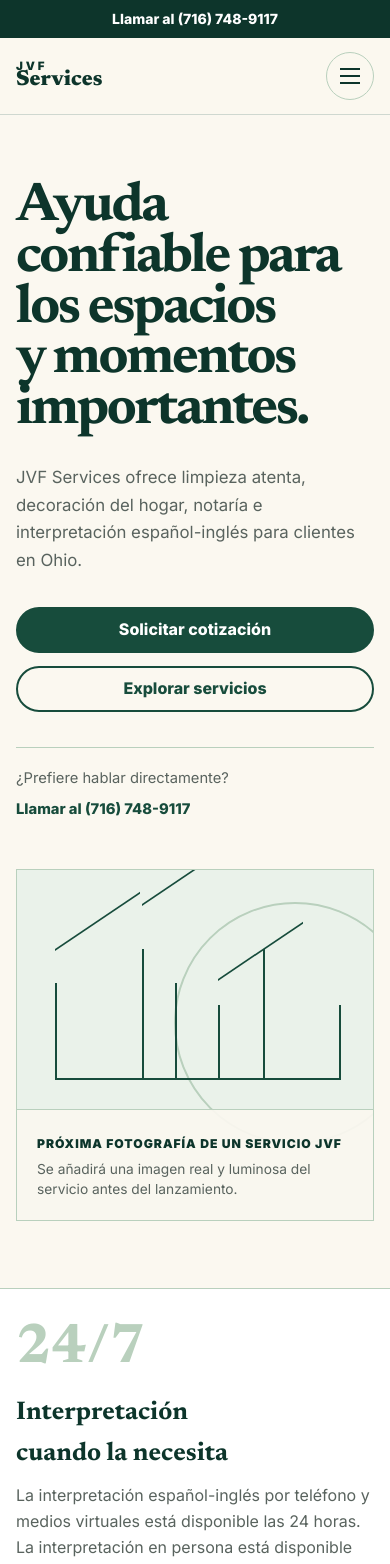
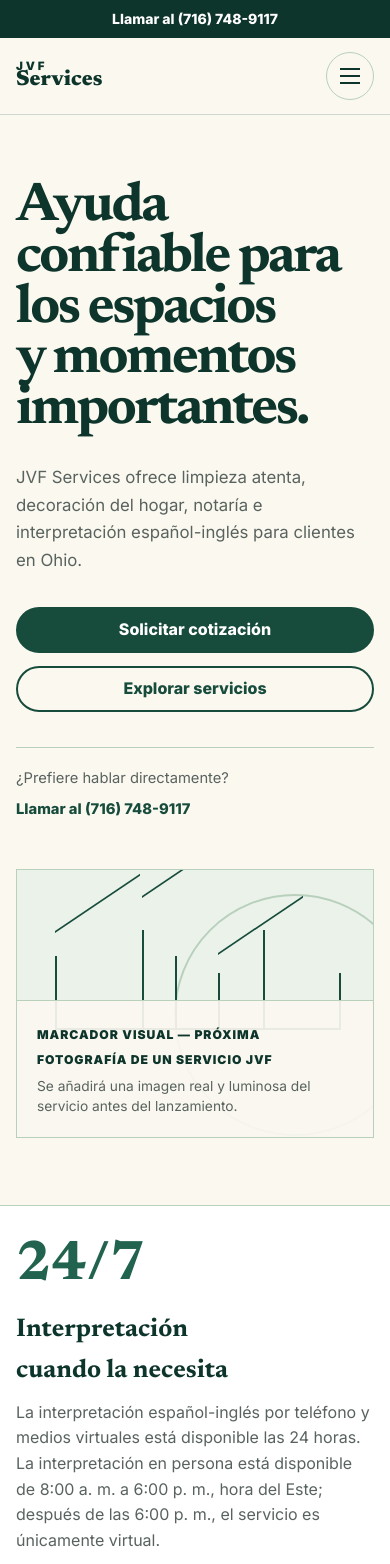
Before and after one commit to iacompa/JVF-Services, a Next.js app in the folder web/: page /es in a window 390 px wide. Shown: the top 1564 px of the page. Built offline with nearby package versions, Linux system fonts and the light colour scheme; no server answers.

Commit message:
style: finish JVF visual system and asset handoff

```diff
--- a/web/src/app/globals.css
+++ b/web/src/app/globals.css
@@ -46,6 +46,7 @@
 button,
 a {
   -webkit-tap-highlight-color: transparent;
+  touch-action: manipulation;
 }
 a {
   color: inherit;
@@ -71,6 +72,15 @@
 .footer-wordmark {
   font-family: var(--font-display), Georgia, serif;
   text-wrap: balance;
+}
+h1,
+h2,
+h3 {
+  scroll-margin-top: 8rem;
+}
+p,
+li {
+  text-wrap: pretty;
 }
 
 .site-shell {
@@ -391,20 +401,21 @@
   position: relative;
   isolation: isolate;
   display: flex;
-  min-height: 28rem;
+  min-height: 0;
   align-items: flex-end;
   overflow: hidden;
   border: 1px solid var(--sage-300);
   background: var(--sage-100);
   color: var(--evergreen-900);
 }
+.asset-slot-logo {
+  aspect-ratio: 10 / 3;
+}
 .asset-slot-hero {
-  aspect-ratio: 4 / 5;
-  min-height: 34rem;
+  aspect-ratio: 4 / 3;
 }
 .asset-slot-landscape {
   aspect-ratio: 4 / 3;
-  min-height: 25rem;
 }
 .asset-slot-portrait {
   width: min(100%, 29rem);
@@ -490,7 +501,7 @@
 }
 .availability-index {
   margin: 0;
-  color: var(--sage-300);
+  color: var(--forest-600);
   font-family: var(--font-display), Georgia, serif;
   font-size: clamp(3rem, 6vw, 5.5rem);
   font-weight: 650;
@@ -1069,8 +1080,7 @@
   }
   .asset-slot-hero {
     width: min(100%, 38rem);
-    aspect-ratio: 5 / 4;
-    min-height: 26rem;
+    aspect-ratio: 4 / 3;
   }
   .asset-slot-portrait {
     justify-self: start;
@@ -1113,7 +1123,7 @@
   .asset-slot,
   .asset-slot-hero,
   .asset-slot-landscape {
-    min-height: 22rem;
+    min-height: 0;
   }
   .availability-grid {
     grid-template-columns: 1fr;
--- a/web/src/components/layout/site-footer.tsx
+++ b/web/src/components/layout/site-footer.tsx
@@ -10,7 +10,9 @@
     <footer className="site-footer">
       <div className="site-container footer-grid">
         <div className="footer-brand">
-          <p className="footer-wordmark">{businessFacts.publicName}</p>
+          <p className="footer-wordmark" translate="no">
+            {businessFacts.publicName}
+          </p>
           <p>{content.common.footerSummary}</p>
         </div>
         <nav aria-label={locale === "en" ? "Services" : "Servicios"}>
--- a/web/src/components/layout/site-header.tsx
+++ b/web/src/components/layout/site-header.tsx
@@ -29,6 +29,7 @@
           className="wordmark"
           href={localizedHref("home", locale)}
           aria-label={`${businessFacts.publicName} — ${content.nav.home}`}
+          translate="no"
         >
           <span>JVF</span>
           <span>Services</span>
--- a/web/src/components/ui/asset-slot.tsx
+++ b/web/src/components/ui/asset-slot.tsx
@@ -1,19 +1,31 @@
 interface AssetSlotProps {
   label: string;
   description: string;
-  variant?: "portrait" | "landscape" | "hero";
+  variant?: "logo" | "portrait" | "landscape" | "hero";
+  placeholderText?: string;
+  notRealWorkText?: string;
 }
+
+const aspectRatio = {
+  logo: "10 / 3",
+  hero: "4 / 3",
+  landscape: "4 / 3",
+  portrait: "4 / 5",
+} as const;
 
 export function AssetSlot({
   label,
   description,
   variant = "landscape",
+  placeholderText = "Placeholder",
+  notRealWorkText = "This is not a photograph of completed JVF work.",
 }: AssetSlotProps) {
   return (
     <div
       className={`asset-slot asset-slot-${variant}`}
       role="img"
-      aria-label={`${label}. ${description}`}
+      aria-label={`${placeholderText}: ${label}. ${description} ${notRealWorkText}`}
+      data-aspect-ratio={aspectRatio[variant]}
     >
       <div className="asset-architecture" aria-hidden="true">
         <span />
@@ -21,7 +33,9 @@
         <span />
       </div>
       <div className="asset-slot-copy">
-        <span>{label}</span>
+        <span>
+          {placeholderText} — {label}
+        </span>
         <p>{description}</p>
       </div>
     </div>
--- a/web/src/features/pages/about-page.tsx
+++ b/web/src/features/pages/about-page.tsx
@@ -17,6 +17,12 @@
           </div>
           <AssetSlot
             variant="portrait"
+            placeholderText={locale === "en" ? "Placeholder" : "Marcador visual"}
+            notRealWorkText={
+              locale === "en"
+                ? "This is not a photograph of completed JVF work."
+                : "Esta no es una fotografía de un trabajo terminado de JVF."
+            }
             label={content.about.placeholderTitle}
             description={content.about.placeholderBody}
           />
--- a/web/src/features/pages/home-page.tsx
+++ b/web/src/features/pages/home-page.tsx
@@ -55,6 +55,12 @@
           </div>
           <AssetSlot
             variant="hero"
+            placeholderText={locale === "en" ? "Placeholder" : "Marcador visual"}
+            notRealWorkText={
+              locale === "en"
+                ? "This is not a photograph of completed JVF work."
+                : "Esta no es una fotografía de un trabajo terminado de JVF."
+            }
             label={
               locale === "en"
                 ? "Future JVF service photograph"
--- a/web/src/features/pages/service-detail-page.tsx
+++ b/web/src/features/pages/service-detail-page.tsx
@@ -31,6 +31,12 @@
           </div>
           <AssetSlot
             variant="landscape"
+            placeholderText={locale === "en" ? "Placeholder" : "Marcador visual"}
+            notRealWorkText={
+              locale === "en"
+                ? "This is not a photograph of completed JVF work."
+                : "Esta no es una fotografía de un trabajo terminado de JVF."
+            }
             label={
               locale === "en"
                 ? "Future service image"
```
Also changed, not shown: web/public/assets/README.md (added), 2 other files (tests, documents, lock files or other folders).
